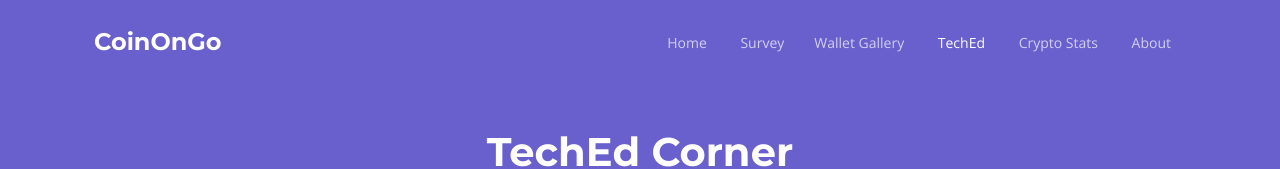
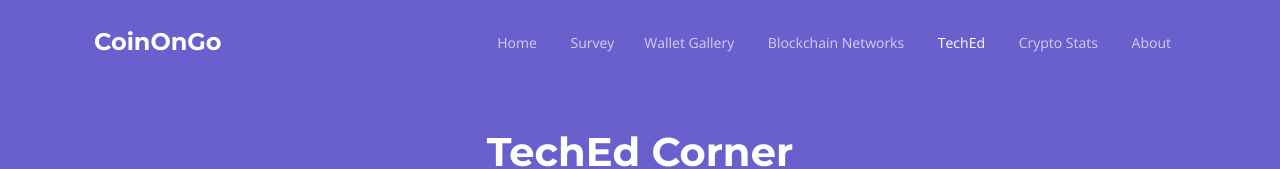
Before and after one commit to Aishwarya-Ganesh/CoinOnGo, a website: page Public/techEd.html in a window 1280 px wide. Shown: the top 169 px of the page. Drawn offline with nearby package versions, Linux system fonts and the light colour scheme; files whose address does not match are found by name.

Commit message:
index.html

```diff
--- a/Public/techEd.html
+++ b/Public/techEd.html
@@ -49,6 +49,7 @@
 					<li><a href="index.html">Home</a></li>
 					<li><a href="survey.html">Survey</a><li>
 					<li><a href="gallery.html">Wallet Gallery</a></li>
+					<li><a href="network.html">Blockchain Networks</a></li>
 					<li class="active"><a href="techEd.html">TechEd</a></li>
 					<li><a href="stats.html">Crypto Stats</a></li>
 					<li><a href="about.html">About</a></li>
```
